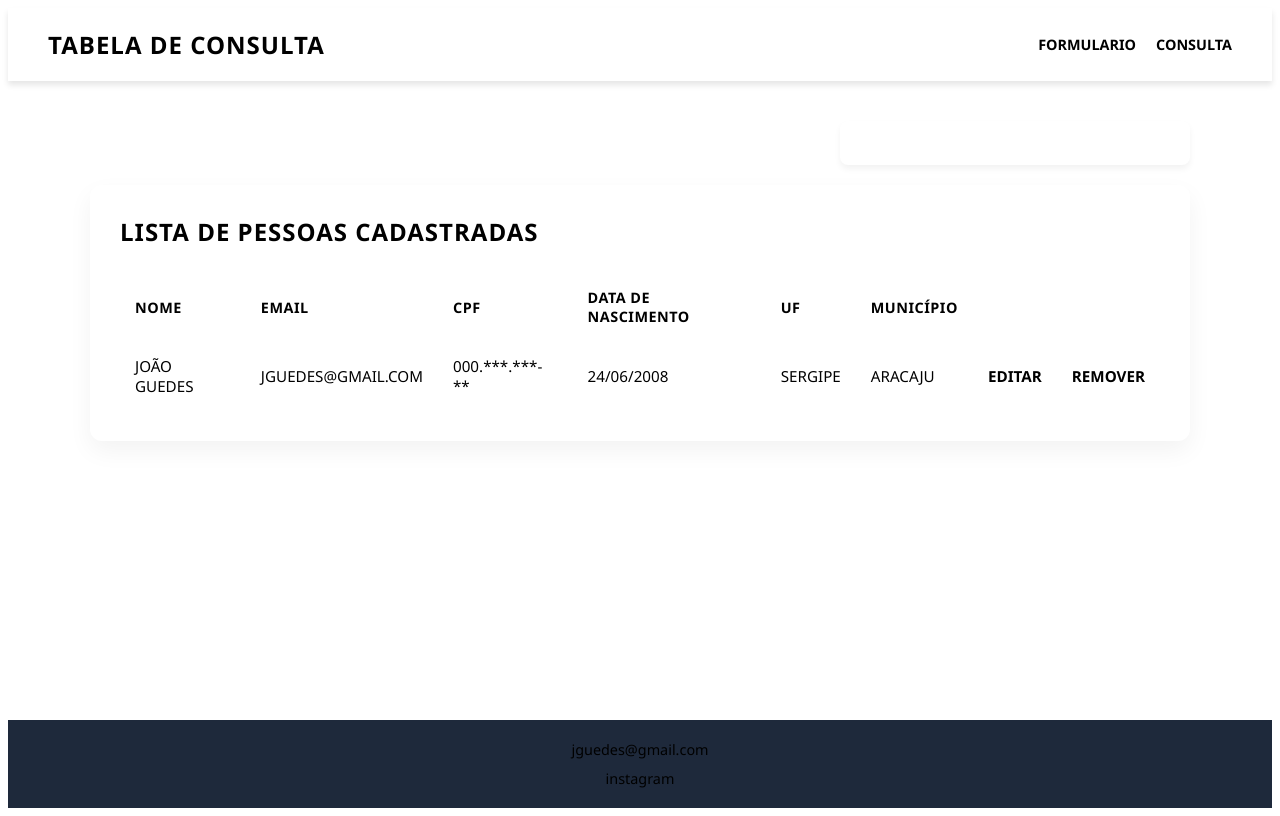
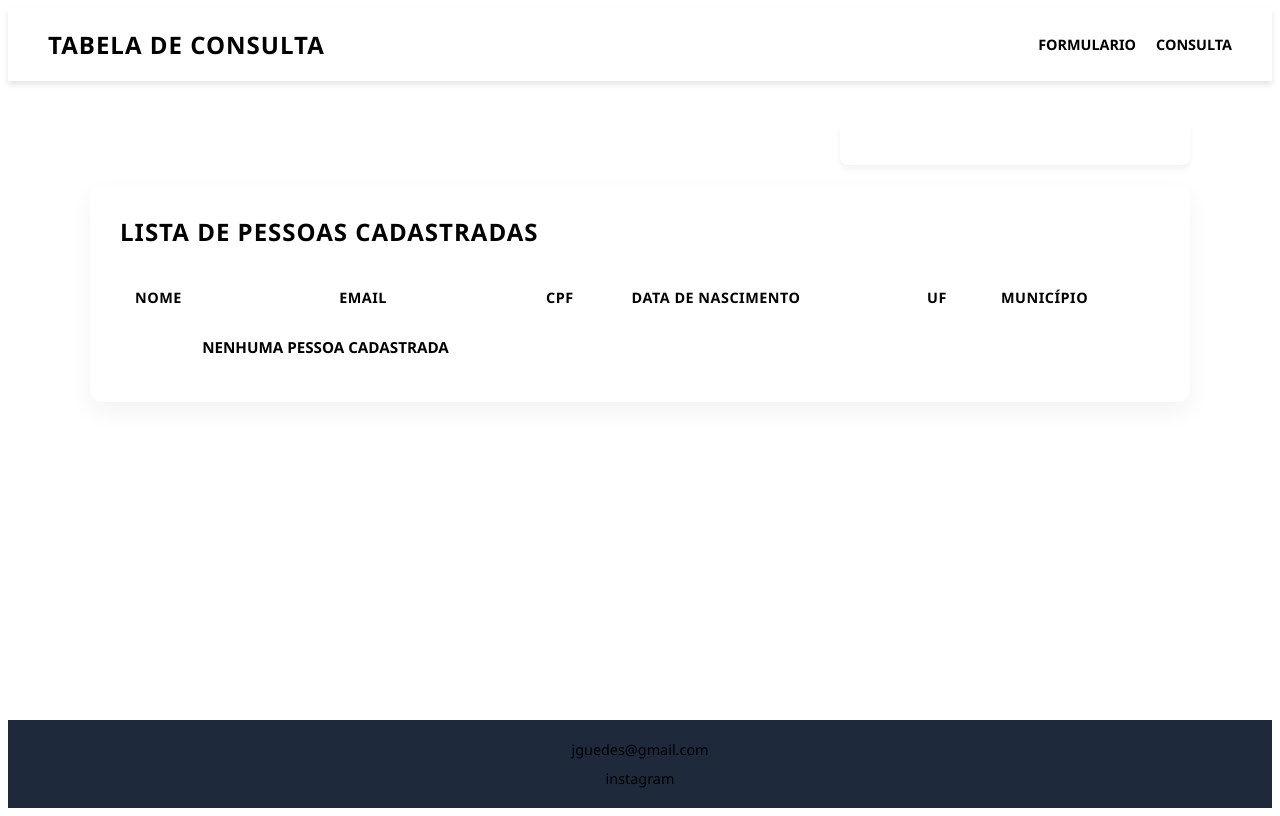
Before and after one commit to JaoToin/CADASTRO-DE-PESSOAS-COM-ANGULAR, an Angular app: page /consulta in a window 1280 px wide. Built offline with nearby package versions, Linux system fonts and the light colour scheme.

Commit message:
adicionando os dados para a tabela, nome, data, cpf e email

```diff
--- a/src/app/cadastro-pessoa/cadastro-pessoa.html
+++ b/src/app/cadastro-pessoa/cadastro-pessoa.html
@@ -1,4 +1,3 @@
-<link rel="stylesheet" href="cadastro-pessoa.css">
 
 <div id="geral">
     <header>
@@ -18,15 +17,15 @@
             <form id="formulario">
                 <h2>DADOS PESSOAIS</h2>
 
-                <input type="text" id="nome" name="nome" required placeholder="DIGITE SEU NOME">
+                <input type="text" id="nome" name="nome" required placeholder="DIGITE SEU NOME" [(ngModel)]="nome">
 
-                <input type="email" id="email" name="email" required placeholder="DigiteSeuEmail@gmail.com">
+                <input type="email" id="email" name="email" required placeholder="DigiteSeuEmail@gmail.com" [(ngModel)]="email">
 
-                <input type="number" id="cpf" name="cpf" required placeholder="000.000.000-00">
+                <input type="number" id="cpf" name="cpf" required placeholder="000.000.000-00" [(ngModel)]="cpf">
 
-                <input type="date">
+                <input type="date" id="data" name="data" required [(ngModel)]="dataNascimento">
 
-                <select name="uf" id="uf">
+                <select name="uf" id="uf" name="uf" [(ngModel)]="uf">
 
                     <option value="UF">UF</option>
                     <option value="SE">SERGIPE </option>
@@ -35,7 +34,7 @@
 
                 </select>
 
-                <select name="municipio" id="municipio">
+                <select name="municipio" id="municipio" [(ngModel)]="mu">
 
                     <option value="MU">MUNICIPIO</option>
                     <option value="ST-AM">SANTO AMARO</option>
@@ -45,7 +44,7 @@
 
                 </select>
 
-                <button type="submit">CADASTRAR</button>
+                <button type="button" (click)="salvar()">CADASTRAR</button>
             </form>
         </div>
     </main>
--- a/src/app/cadastro-pessoa/cadastro-pessoa.ts
+++ b/src/app/cadastro-pessoa/cadastro-pessoa.ts
@@ -3,28 +3,56 @@ import { FormsModule } from '@angular/forms';
 import { RouterLink } from '@angular/router';
 import { RouterOutlet } from '@angular/router';
 import { PessoaService } from '../services/pessoa-service';
+import { Pessoa } from '../models/pessoa';
 
 @Component({
   selector: 'app-cadastro-pessoa',
+  standalone: true,
   imports: [FormsModule, RouterOutlet, RouterLink],
   templateUrl: './cadastro-pessoa.html',
   styleUrl: './cadastro-pessoa.css',
 })
+
 export class CadastroPessoa {
   nome?: string
   email?: string
   cpf?: string
-  dataNascimento?: string
+  dataNascimento?: string;
+  uf?: string;
+  mu?: string;
+  listaTabela: Pessoa[] = []
 
   constructor(private pessoaService: PessoaService){}
 
-  save(){
-    this.pessoaService.adcionar({
-      id: 1,
-      nome: this.nome,
-      email: this.email,
-      cpf: this.cpf,
-      dataNascimento: this.dataNascimento
-    })
+  salvar(){
+    let novaPessoa = new Pessoa;
+
+    novaPessoa.id = Math.floor(Math.random() * 10000);
+    novaPessoa.nome = this.nome || ''
+    novaPessoa.email = this.email || ''
+    novaPessoa.cpf = this.cpf || ''
+    novaPessoa.dataNascimento = this.dataNascimento || ''
+    //novaPessoa.uf = this.uf || ''
+    //novaPessoa.mu = this.mu || ''
+
+    this.pessoaService.adicionar(novaPessoa);
+
+    this.limparAtributos()
+
+  }
+
+
+
+
+
+
+
+  limparAtributos(){
+    this.nome = ''
+    this.email = ''
+    this.cpf = ''
+    this.dataNascimento = ''
+    this.uf = ''
+    this.mu = ''
   }
 }
--- a/src/app/consulta/consulta.html
+++ b/src/app/consulta/consulta.html
@@ -1,4 +1,3 @@
-<link rel="stylesheet" href="consulta.css">
 
 <div id="geral">
     <header>
@@ -28,24 +27,32 @@
                     <th>DATA DE NASCIMENTO</th>
                     <th>UF</th>
                     <th>MUNICÍPIO</th>
-                    <th></th>
-                    <th></th>
+
                   </tr>
 
                 </thead>
 
                 <tbody>
 
-                  <tr>
-                    <td>JOÃO GUEDES</td>
-                    <td>JGUEDES@GMAIL.COM</td>
-                    <td>000.***.***-**</td>
-                    <td>24/06/2008</td>
-                    <td>SERGIPE</td>
-                    <td>ARACAJU</td>
-                    <td>EDITAR</td>
-                    <td>REMOVER</td>
-                  </tr>
+
+                  @for(elem of listaTabela; track elem.id) {
+                    <tr>
+                        <td>{{elem.nome}}</td>
+                        <td>{{elem.email}}</td>
+                        <td>{{elem.cpf}}</td>
+                        <td>{{elem.dataNascimento}}</td>
+                        <td>{{elem.uf}}</td>
+                        <td>{{elem.mu}}</td>
+                        <td>EDITAR</td>
+                        <td>REMOVER</td>
+
+                    </tr>
+                } @empty {
+                    <tr>
+                        <!-- colspan="2" faz a mensagem ocupar as duas colunas -->
+                        <td colspan="2" style="text-align: center;">NENHUMA PESSOA CADASTRADA</td>
+                    </tr>
+                }
 
                 </tbody>
 
--- a/src/app/consulta/consulta.ts
+++ b/src/app/consulta/consulta.ts
@@ -1,13 +1,25 @@
-import { Component } from '@angular/core';
-import { RouterLink } from '@angular/router';
+import { Component, OnInit } from '@angular/core';
+import { RouterLink, RouterOutlet } from '@angular/router';
 import { FormsModule } from '@angular/forms';
-import { RouterOutlet } from '@angular/router';
+import { Pessoa } from '../models/pessoa';
+import { PessoaService } from '../services/pessoa-service';
+
 
 
 @Component({
   selector: 'app-consulta',
+  standalone: true,
   imports: [FormsModule, RouterOutlet, RouterLink],
   templateUrl: './consulta.html',
   styleUrl: './consulta.css',
 })
-export class Consulta {}
+export class Consulta implements OnInit{
+
+  listaTabela: Pessoa[] = [];
+
+  constructor(private pessoaService: PessoaService) {}
+
+  ngOnInit() {
+    this.listaTabela = this.pessoaService.listar()
+  }
+}
--- a/src/app/models/pessoa.ts
+++ b/src/app/models/pessoa.ts
@@ -4,4 +4,6 @@ export class Pessoa {
     email? : string
     cpf? : string
     dataNascimento? : string
+    uf?: string
+    mu?: string
 }
--- a/src/app/services/pessoa-service.ts
+++ b/src/app/services/pessoa-service.ts
@@ -1,18 +1,18 @@
-import { Injectable } from "@angular/core";
-import { Pessoa } from "../models/pessoa";
+import { Injectable } from '@angular/core';
+import { Pessoa } from '../models/pessoa';
 
 @Injectable({
-    providedIn: 'root',
+  providedIn: 'root'
 })
 export class PessoaService {
 
-    private pessoas: Pessoa[] = []
+  private listaDePessoas: Pessoa[] = [];
 
-    adcionar(pessoa: Pessoa){
-        this.pessoas.push(pessoa)
-    }
+  adicionar(pessoa: Pessoa) {
+    this.listaDePessoas.push(pessoa);
+  }
 
-    listar(){
-        return this.pessoas
-    }
+  listar(): Pessoa[] {
+    return this.listaDePessoas;
+  }
 }
```
